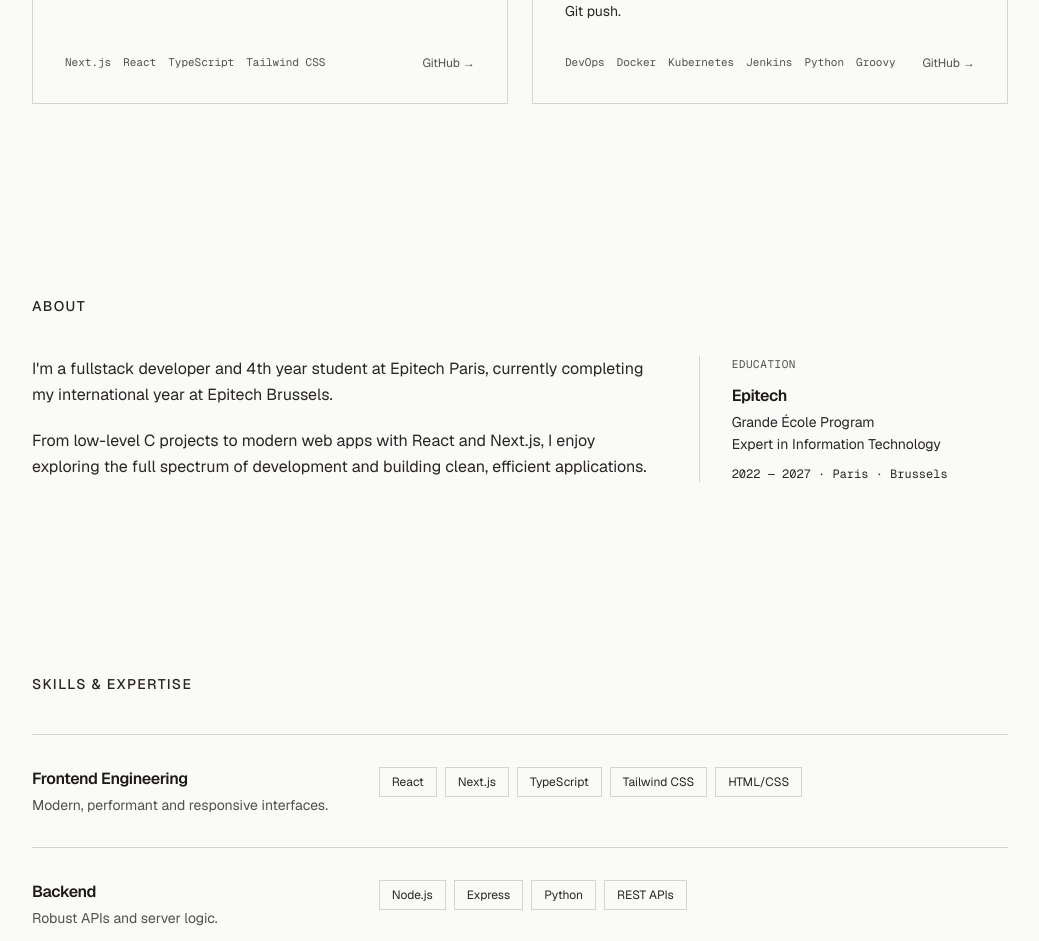
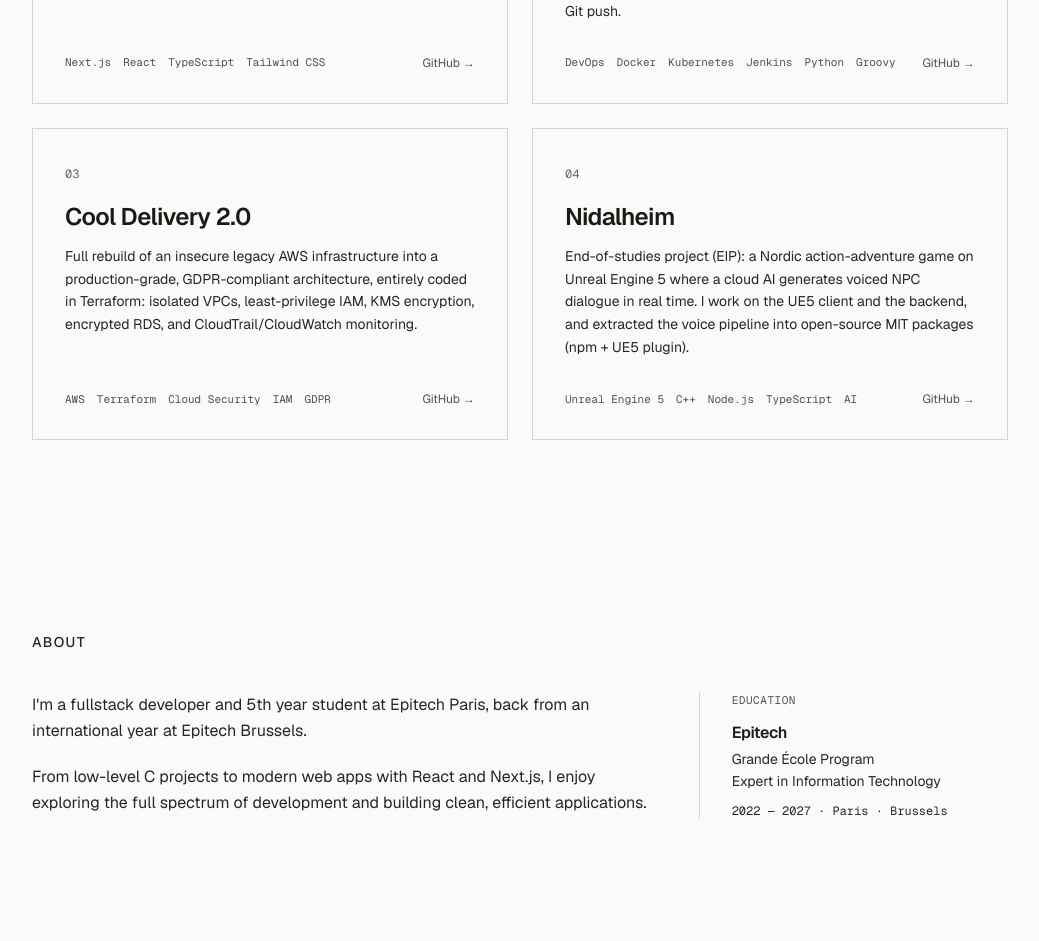
Before and after one commit to Zarrock77/portfolio, a Next.js app: page /en in a window 1280 px wide. Shown: the part 1060-2001 px from the top of the page, without its empty margins (120-1159 px from the left). Built offline with nearby package versions, Linux system fonts and the light colour scheme; no server answers.

Commit message:
Mise à jour des dépendances, profil 5A et nouveaux projets (#3)
* chore(deps): update Next 16.4.3, React 19.3.1 and security patches

* feat: profile 5th year Paris and new contact email

* feat: add Nidalheim and Cool Delivery projects

```diff
--- a/messages/en.json
+++ b/messages/en.json
@@ -12,7 +12,7 @@
   },
   "hero": {
     "role": "Fullstack Developer",
-    "description": "Building modern web experiences from frontend to backend. 4th year student at Epitech Paris, currently in Brussels.",
+    "description": "Building modern web experiences from frontend to backend. 5th year student at Epitech Paris.",
     "explorePortfolio": "Explore Portfolio",
     "downloadCV": "Download CV"
   },
@@ -22,7 +22,7 @@
   },
   "about": {
     "title": "About",
-    "p1": "I'm a fullstack developer and 4th year student at Epitech Paris, currently completing my international year at Epitech Brussels.",
+    "p1": "I'm a fullstack developer and 5th year student at Epitech Paris, back from an international year at Epitech Brussels.",
     "p2": "From low-level C projects to modern web apps with React and Next.js, I enjoy exploring the full spectrum of development and building clean, efficient applications.",
     "education": "Education",
     "school": "Epitech",
@@ -66,7 +66,7 @@
     "title": "Legal Notice",
     "backHome": "← Back to home",
     "editorTitle": "Website Publisher",
-    "editorContent": "This website is published by Jean-Jacques Delegue, a private individual (non-commercial).\nEmail: jean-jacques.delegue@epitech.eu",
+    "editorContent": "This website is published by Jean-Jacques Delegue, a private individual (non-commercial).\nEmail: contact@jean-jacques-delegue.fr",
     "hostingTitle": "Hosting",
     "hostingContent": "This website is hosted by Vercel Inc., 440 N Barranca Ave #4133, Covina, CA 91723, United States. Website: vercel.com",
     "ipTitle": "Intellectual Property",
@@ -74,7 +74,7 @@
     "responsibilityTitle": "Limitation of Liability",
     "responsibilityContent": "Jean-Jacques Delegue cannot be held liable for any direct or indirect damages resulting from the use of this website or its unavailability.",
     "contactTitle": "Contact",
-    "contactContent": "For any questions regarding this website, please contact jean-jacques.delegue@epitech.eu."
+    "contactContent": "For any questions regarding this website, please contact contact@jean-jacques-delegue.fr."
   },
   "privacy": {
     "metaTitle": "Privacy Policy | Jean-Jacques Delegue",
@@ -95,8 +95,8 @@
     "retentionTitle": "Data Retention",
     "retentionContent": "Contact form data is retained only for as long as necessary to process your request, then deleted. Web3Forms applies its own retention rules.",
     "rightsTitle": "Your Rights",
-    "rightsContent": "Under GDPR, you have the right to access, rectify, erase, and port your data, as well as the right to object to its processing. To exercise these rights, contact: jean-jacques.delegue@epitech.eu.",
+    "rightsContent": "Under GDPR, you have the right to access, rectify, erase, and port your data, as well as the right to object to its processing. To exercise these rights, contact: contact@jean-jacques-delegue.fr.",
     "contactTitle": "Contact",
-    "contactContent": "For any questions regarding the processing of your personal data: jean-jacques.delegue@epitech.eu"
+    "contactContent": "For any questions regarding the processing of your personal data: contact@jean-jacques-delegue.fr"
   }
 }
--- a/messages/fr.json
+++ b/messages/fr.json
@@ -12,7 +12,7 @@
   },
   "hero": {
     "role": "Développeur Fullstack",
-    "description": "Création d'expériences web modernes, du frontend au backend. Étudiant en 4ème année à Epitech Paris, actuellement à Bruxelles.",
+    "description": "Création d'expériences web modernes, du frontend au backend. Étudiant en 5ème année à Epitech Paris.",
     "explorePortfolio": "Explorer le Portfolio",
     "downloadCV": "Télécharger le CV"
   },
@@ -22,7 +22,7 @@
   },
   "about": {
     "title": "À propos",
-    "p1": "Je suis développeur fullstack et étudiant en 4ème année à Epitech Paris, actuellement en année internationale à Epitech Bruxelles.",
+    "p1": "Je suis développeur fullstack et étudiant en 5ème année à Epitech Paris, de retour après une année internationale à Epitech Bruxelles.",
     "p2": "Des projets bas niveau en C aux applications web modernes avec React et Next.js, j'aime explorer tout le spectre du développement et construire des applications propres et efficaces.",
     "education": "Formation",
     "school": "Epitech",
@@ -66,7 +66,7 @@
     "title": "Mentions légales",
     "backHome": "← Retour à l'accueil",
     "editorTitle": "Éditeur du site",
-    "editorContent": "Ce site est édité par Jean-Jacques Delegue, étudiant à titre personnel (non commercial).\nEmail : jean-jacques.delegue@epitech.eu",
+    "editorContent": "Ce site est édité par Jean-Jacques Delegue, étudiant à titre personnel (non commercial).\nEmail : contact@jean-jacques-delegue.fr",
     "hostingTitle": "Hébergement",
     "hostingContent": "Ce site est hébergé par Vercel Inc., 440 N Barranca Ave #4133, Covina, CA 91723, États-Unis. Site web : vercel.com",
     "ipTitle": "Propriété intellectuelle",
@@ -74,7 +74,7 @@
     "responsibilityTitle": "Limitation de responsabilité",
     "responsibilityContent": "Jean-Jacques Delegue ne saurait être tenu responsable des dommages directs ou indirects résultant de l'utilisation de ce site ou de l'inaccessibilité de celui-ci.",
     "contactTitle": "Contact",
-    "contactContent": "Pour toute question relative à ce site, vous pouvez contacter jean-jacques.delegue@epitech.eu."
+    "contactContent": "Pour toute question relative à ce site, vous pouvez contacter contact@jean-jacques-delegue.fr."
   },
   "privacy": {
     "metaTitle": "Politique de confidentialité | Jean-Jacques Delegue",
@@ -95,8 +95,8 @@
     "retentionTitle": "Durée de conservation",
     "retentionContent": "Les données du formulaire de contact sont conservées le temps nécessaire pour traiter votre demande, puis supprimées. Web3Forms applique ses propres règles de conservation.",
     "rightsTitle": "Vos droits",
-    "rightsContent": "Conformément au RGPD, vous disposez d'un droit d'accès, de rectification, d'effacement et de portabilité de vos données, ainsi que du droit de vous opposer à leur traitement. Pour exercer ces droits, contactez : jean-jacques.delegue@epitech.eu.",
+    "rightsContent": "Conformément au RGPD, vous disposez d'un droit d'accès, de rectification, d'effacement et de portabilité de vos données, ainsi que du droit de vous opposer à leur traitement. Pour exercer ces droits, contactez : contact@jean-jacques-delegue.fr.",
     "contactTitle": "Contact",
-    "contactContent": "Pour toute question relative au traitement de vos données personnelles : jean-jacques.delegue@epitech.eu"
+    "contactContent": "Pour toute question relative au traitement de vos données personnelles : contact@jean-jacques-delegue.fr"
   }
 }
--- a/src/app/[locale]/page.tsx
+++ b/src/app/[locale]/page.tsx
@@ -23,7 +23,7 @@ export default async function Home({ params }: { params: Promise<{ locale: strin
     jobTitle: t('hero.role'),
     description: t('metadata.description'),
     sameAs: ['https://github.com/Zarrock77', 'https://www.linkedin.com/in/jean-jacques-delegue/'],
-    email: 'jean-jacques.delegue@epitech.eu',
+    email: 'contact@jean-jacques-delegue.fr',
     alumniOf: {
       '@type': 'EducationalOrganization',
       name: 'Epitech',
@@ -99,7 +99,7 @@ export default async function Home({ params }: { params: Promise<{ locale: strin
               </svg>
             </a>
             <a
-              href="mailto:jean-jacques.delegue@epitech.eu"
+              href="mailto:contact@jean-jacques-delegue.fr"
               className="group flex items-center gap-1.5 text-sm text-muted-foreground transition-colors hover:text-foreground"
             >
               Email
--- a/src/components/footer.tsx
+++ b/src/components/footer.tsx
@@ -67,7 +67,7 @@ export default function Footer() {
               </a>
             </li>
             <li>
-              <a href="mailto:jean-jacques.delegue@epitech.eu" className="transition-colors hover:text-foreground">
+              <a href="mailto:contact@jean-jacques-delegue.fr" className="transition-colors hover:text-foreground">
                 Email
               </a>
             </li>
--- /dev/null
+++ b/src/content/projects/cool-delivery.json
@@ -0,0 +1,12 @@
+{
+  "order": 3,
+  "title": "Cool Delivery 2.0",
+  "tags": ["AWS", "Terraform", "Cloud Security", "IAM", "GDPR"],
+  "github": "https://github.com/Zarrock77/cool-delivery-2.0",
+  "en": {
+    "description": "Full rebuild of an insecure legacy AWS infrastructure into a production-grade, GDPR-compliant architecture, entirely coded in Terraform: isolated VPCs, least-privilege IAM, KMS encryption, encrypted RDS, and CloudTrail/CloudWatch monitoring."
+  },
+  "fr": {
+    "description": "Reconstruction complète d'une infrastructure AWS héritée et non sécurisée en une architecture production-grade et conforme au RGPD, entièrement codée en Terraform : VPC isolés, IAM least-privilege, chiffrement KMS, RDS chiffré et supervision CloudTrail/CloudWatch."
+  }
+}
--- /dev/null
+++ b/src/content/projects/nidalheim.json
@@ -0,0 +1,12 @@
+{
+  "order": 4,
+  "title": "Nidalheim",
+  "tags": ["Unreal Engine 5", "C++", "Node.js", "TypeScript", "AI"],
+  "github": "https://github.com/Zarrock77/Nidalheim",
+  "en": {
+    "description": "End-of-studies project (EIP): a Nordic action-adventure game on Unreal Engine 5 where a cloud AI generates voiced NPC dialogue in real time. I work on the UE5 client and the backend, and extracted the voice pipeline into open-source MIT packages (npm + UE5 plugin)."
+  },
+  "fr": {
+    "description": "Projet de fin d'études (EIP) : un jeu d'action-aventure nordique sous Unreal Engine 5 où une IA cloud génère des dialogues de PNJ vocalisés en temps réel. Je travaille sur le client UE5 et le backend, et j'ai extrait le pipeline vocal en packages open source MIT (npm + plugin UE5)."
+  }
+}
```
Also changed, not shown: package.json (+12 -12 lines), 2 other files (tests, documents, lock files or other folders).
